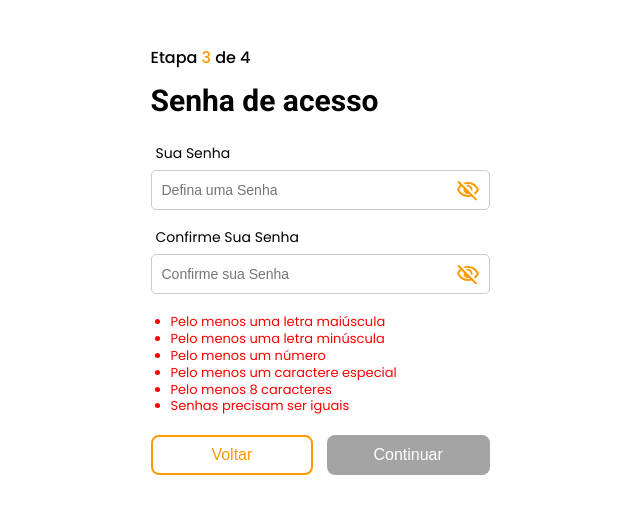
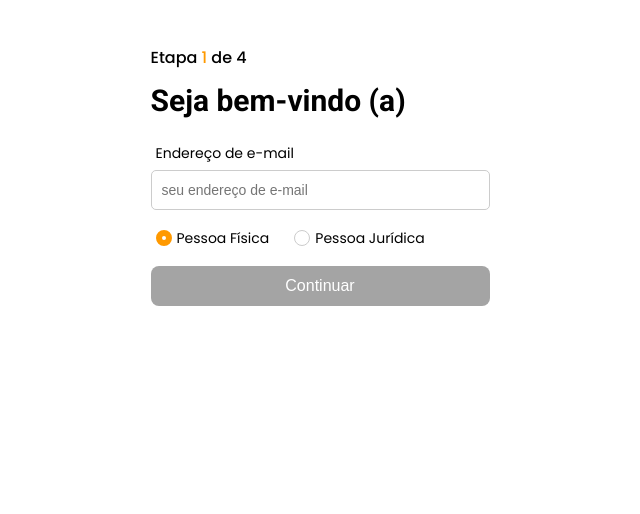
Before and after one commit to joaodivinod/mb-web-challenge, a Vue app: page / in a window 1280 px wide. Shown: the top 514 px of the page, without its empty margins (320-960 px from the left). Built offline with nearby package versions, Linux system fonts and the light colour scheme.

Commit message:
first refactored step

```diff
--- a/src/pages/Registration/RegistrationForm.vue
+++ b/src/pages/Registration/RegistrationForm.vue
@@ -9,9 +9,13 @@ defineOptions({
   name: "RegistrationForm",
 });
 
-const currentStep = ref(3); // mudar para o default 1
+const currentStep = ref(1);
 const email = ref("");
 const userType = ref("fisica");
+
+const finalValidation = reactive({
+  firstStep: false,
+});
 
 const infoStepData = reactive({
   name: "",
@@ -20,24 +24,31 @@ const infoStepData = reactive({
   phone: "",
 });
 
+const previousUserType = ref(userType.value);
+
 const nextStep = () => {
   if (currentStep.value < 4) {
     currentStep.value++;
   }
+  if (currentStep.value === 2 && previousUserType.value !== userType.value) {
+    infoStepData.name = "";
+    infoStepData.document = "";
+    infoStepData.date = "";
+    infoStepData.phone = "";
+  }
+  previousUserType.value = userType.value;
 };
 
 const backStep = () => {
   if (currentStep.value > 1) {
     currentStep.value--;
   }
+  previousUserType.value = userType.value;
 };
 
-const setEmail = (newEmail) => {
-  email.value = newEmail;
-};
-
-const setUserType = (newUserType) => {
-  userType.value = newUserType;
+const setEmailData = (emailData) => {
+  email.value = emailData.email;
+  userType.value = emailData.userType;
 };
 
 const setInfoStepData = (field, value) => {
@@ -59,12 +70,13 @@ const title = computed(() => {
   }
 });
 
-watch(userType, () => {
-  infoStepData.name = "";
-  infoStepData.document = "";
-  infoStepData.date = "";
-  infoStepData.phone = "";
-});
+const validateFirstStep = (isEmailValid) => {
+  if (isEmailValid) {
+    finalValidation.firstStep = true;
+  } else {
+    finalValidation.firstStep = false;
+  }
+};
 </script>
 
 <template>
@@ -76,10 +88,8 @@ watch(userType, () => {
         class="form-step"
         :email="email"
         :userType="userType"
-        @setEmail="setEmail"
-        @setUserType="setUserType"
-        @nextStep="nextStep"
-        @backStep="backStep"
+        @setEmailData="setEmailData"
+        @isEmailValid="validateFirstStep"
       />
       <InfoStep
         v-if="currentStep === 2"
@@ -96,6 +106,22 @@ watch(userType, () => {
         @nextStep="nextStep"
         @backStep="backStep"
       />
+      <div
+        v-if="currentStep === 1"
+        :class="['submitButton', { disabled: !finalValidation.firstStep }]"
+      >
+        <button @click="nextStep" :disabled="!finalValidation.firstStep">
+          Continuar
+        </button>
+      </div>
+      <div v-else class="sideBySideBtn">
+        <div class="backButton">
+          <button @click="backStep">Voltar</button>
+        </div>
+        <div class="submitButton">
+          <button :disabled="!isFormValid" @click="nextStep">Continuar</button>
+        </div>
+      </div>
     </section>
   </main>
 </template>
--- a/src/pages/Registration/components/EmailStep.vue
+++ b/src/pages/Registration/components/EmailStep.vue
@@ -8,10 +8,10 @@ defineOptions({
 
 const props = defineProps({
   email: { type: String, required: true },
-  userType: { type: String, default: "Pessoa Física", required: true },
+  userType: { type: String, default: "fisica", required: true },
 });
 
-const emit = defineEmits(["nextStep", "setEmail", "setUserType"]);
+const emit = defineEmits(["setEmailData", "isEmailValid"]);
 
 const email = ref(props.email);
 const emailError = ref("");
@@ -36,17 +36,11 @@ const isEmailValid = computed(() => {
   return emailError.value === "";
 });
 
-const nextStep = () => {
-  if (isEmailValid.value) {
-    emit("setEmail", email.value);
-    emit("setUserType", userType.value);
-    emit("nextStep");
-  }
-};
-
 const handleInput = () => {
   hasTyped.value = true;
   validateEmail();
+  emit("isEmailValid", isEmailValid.value);
+  emit("setEmailData", { email: email.value, userType: userType.value });
 };
 
 watch(
@@ -62,6 +56,11 @@ watch(
     userType.value = newUserType;
   }
 );
+
+// Observa mudanças no userType e emite o evento com o valor atualizado
+watch(userType, (newUserType) => {
+  emit("setEmailData", { email: email.value, userType: newUserType });
+});
 </script>
 
 <template>
@@ -85,9 +84,6 @@ watch(
         <input type="radio" value="juridica" v-model="userType" />
         Pessoa Jurídica
       </label>
-    </div>
-    <div :class="['submitButton', { disabled: !isEmailValid }]">
-      <button @click="nextStep" :disabled="!isEmailValid">Continuar</button>
     </div>
   </section>
 </template>
```
